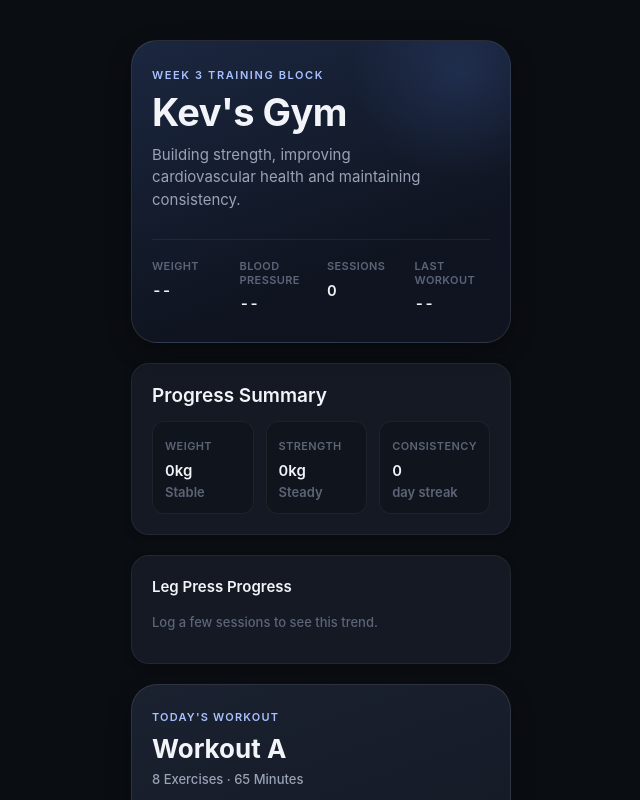
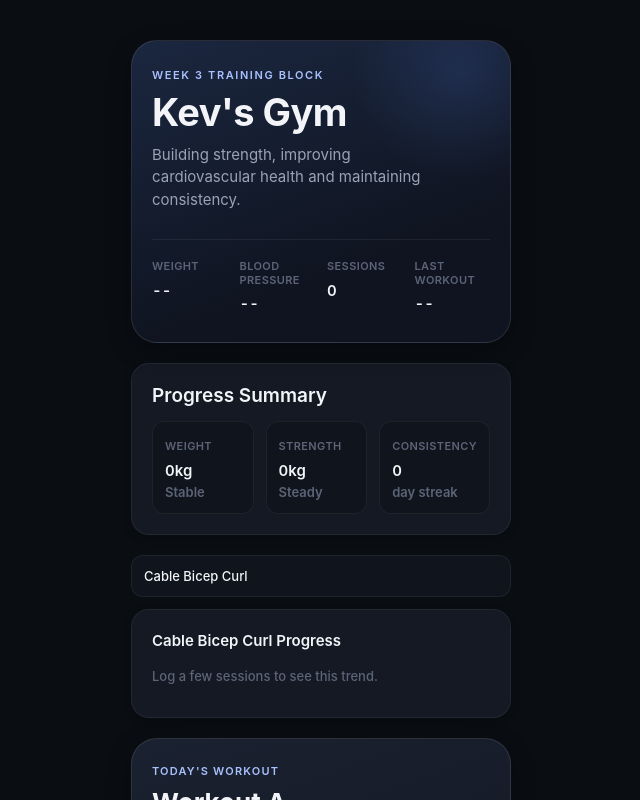
Before and after one commit to kevinellis77-afk/Kevs-Gym, a React (Vite) app: page / in a window 1280 px wide. Shown: the top 800 px of the page, without its empty margins (319-959 px from the left). Built offline with nearby package versions, Linux system fonts and the light colour scheme.

Commit message:
New drop down exercise picker

```diff
--- /dev/null
+++ b/src/components/ExercisePicker.tsx
@@ -0,0 +1,25 @@
+type Props = {
+    exercises: string[];
+    value: string;
+    onChange: (name: string) => void;
+  };
+
+  export default function ExercisePicker({
+    exercises,
+    value,
+    onChange,
+  }: Props) {
+    return (
+      <select
+        className="select-input"
+        value={value}
+        onChange={(e) => onChange(e.target.value)}
+      >
+        {exercises.map((name) => (
+          <option key={name} value={name}>
+            {name}
+          </option>
+        ))}
+      </select>
+    );
+  }
--- a/src/pages/Dashboard.tsx
+++ b/src/pages/Dashboard.tsx
@@ -1,3 +1,5 @@
+import { useState } from "react";
+
 import WorkoutCard from "../components/WorkoutCard";
 
 import { getPersonalRecords } from "../utils/personalRecords";
@@ -15,7 +17,15 @@ import {
 } from "../utils/healthStats";
 
 import ProgressChart from "../components/ProgressChart";
-import { getExerciseHistory } from "../utils/progressChartData";
+import ExercisePicker from "../components/ExercisePicker";
+import {
+  getExerciseHistory,
+  getAllExerciseNames,
+} from "../utils/progressChartData";
+import {
+  getSelectedChartExercise,
+  setSelectedChartExercise,
+} from "../utils/chartPreference";
 import { getNextWorkout } from "../utils/workoutRotation";
 
 type DashboardProps = {
@@ -35,7 +45,18 @@ export default function Dashboard({
   const personalRecords = getPersonalRecords();
   const targets = getNextWorkoutTargets();
 
-  const legPressHistory = getExerciseHistory("Leg Press");
+  const exerciseNames = getAllExerciseNames();
+
+  const [selectedExercise, setSelectedExercise] = useState(
+    getSelectedChartExercise(exerciseNames[0] || "Leg Press")
+  );
+
+  const handleExerciseChange = (name: string) => {
+    setSelectedExercise(name);
+    setSelectedChartExercise(name);
+  };
+
+  const exerciseHistory = getExerciseHistory(selectedExercise);
   const nextWorkout = getNextWorkout();
 
   const topRecords = Object.entries(personalRecords)
@@ -140,7 +161,16 @@ export default function Dashboard({
         </div>
       </div>
 
-      <ProgressChart title="Leg Press Progress" data={legPressHistory} />
+      <ExercisePicker
+        exercises={exerciseNames}
+        value={selectedExercise}
+        onChange={handleExerciseChange}
+      />
+
+      <ProgressChart
+        title={`${selectedExercise} Progress`}
+        data={exerciseHistory}
+      />
 
       {/* 3. TODAY'S WORKOUT */}
 
--- a/src/pages/Progress.tsx
+++ b/src/pages/Progress.tsx
@@ -1,6 +1,16 @@
+import { useState } from "react";
+
 import { getSessions } from "../utils/sessionStorage";
-import { getExerciseHistory } from "../utils/progressChartData";
+import {
+  getExerciseHistory,
+  getAllExerciseNames,
+} from "../utils/progressChartData";
+import {
+  getSelectedChartExercise,
+  setSelectedChartExercise,
+} from "../utils/chartPreference";
 import ProgressChart from "../components/ProgressChart";
+import ExercisePicker from "../components/ExercisePicker";
 
 type ProgressProps = {
   onBack: () => void;
@@ -90,7 +100,18 @@ export default function Progress({
     (a, b) => b[1].bestWeight - a[1].bestWeight
   );
 
-  const legPressHistory = getExerciseHistory("Leg Press");
+  const exerciseNames = getAllExerciseNames();
+
+  const [selectedExercise, setSelectedExercise] = useState(
+    getSelectedChartExercise(exerciseNames[0] || "Leg Press")
+  );
+
+  const handleExerciseChange = (name: string) => {
+    setSelectedExercise(name);
+    setSelectedChartExercise(name);
+  };
+
+  const exerciseHistory = getExerciseHistory(selectedExercise);
 
   return (
     <div className="app">
@@ -98,7 +119,16 @@ export default function Progress({
         <h1 className="page-title">Progress</h1>
       </div>
 
-      <ProgressChart title="Leg Press Progress" data={legPressHistory} />
+      <ExercisePicker
+        exercises={exerciseNames}
+        value={selectedExercise}
+        onChange={handleExerciseChange}
+      />
+
+      <ProgressChart
+        title={`${selectedExercise} Progress`}
+        data={exerciseHistory}
+      />
 
       <div className="card">
         <h2 className="section-heading">Strength Rankings</h2>
--- a/src/styles/globals.css
+++ b/src/styles/globals.css
@@ -622,6 +622,24 @@
     color: var(--muted);
   }
 
+  .select-input {
+    width: 100%;
+    background: var(--surface);
+    border: 1px solid var(--card-border);
+    color: var(--text);
+    border-radius: var(--radius-s);
+    padding: 11px 12px;
+    font: var(--text-small);
+    margin-bottom: var(--space-s);
+    appearance: none;
+    -webkit-appearance: none;
+  }
+
+  .select-input:focus {
+    outline: none;
+    border-color: var(--accent);
+  }
+
   .history-row {
     display: flex;
     justify-content: space-between;
--- /dev/null
+++ b/src/utils/chartPreference.ts
@@ -0,0 +1,14 @@
+const STORAGE_KEY = "kev-gym-chart-exercise";
+
+/**
+ * Which exercise the progress chart is currently tracking.
+ * Shared between Dashboard and Progress so picking one on either
+ * page keeps them in sync.
+ */
+export function getSelectedChartExercise(fallback: string): string {
+  return localStorage.getItem(STORAGE_KEY) || fallback;
+}
+
+export function setSelectedChartExercise(name: string) {
+  localStorage.setItem(STORAGE_KEY, name);
+}
--- a/src/utils/progressChartData.ts
+++ b/src/utils/progressChartData.ts
@@ -1,4 +1,5 @@
 import { getSessions } from "./sessionStorage";
+import { workouts } from "../data/workouts";
 
 export function getExerciseHistory(
   exerciseName: string
@@ -48,3 +49,20 @@ export function getExerciseHistory(
 
   return history;
 }
+
+/**
+ * Every exercise name across all workouts in the rotation
+ * (deduplicated, alphabetical) — used to populate the exercise
+ * picker for the progress chart.
+ */
+export function getAllExerciseNames(): string[] {
+  const names = new Set<string>();
+
+  workouts.forEach((workout) => {
+    workout.exercises.forEach((exercise) => {
+      names.add(exercise.name);
+    });
+  });
+
+  return Array.from(names).sort();
+}
```
